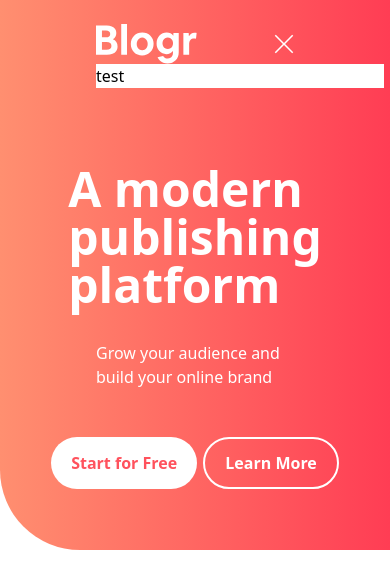
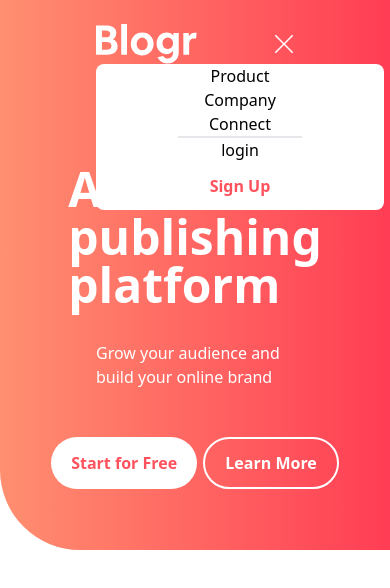
Before and after one commit to Folka2134/blogr, a React (Vite) app: page / in a window 390 px wide. Both pictures are taken after a click on the picture 276 px from the left and 44 px from the top of the page. Shown: the top 588 px of the page. Built offline with nearby package versions, Linux system fonts and the light colour scheme.

Commit message:
updated mobile menu

```diff
--- a/src/App.jsx
+++ b/src/App.jsx
@@ -90,7 +90,71 @@ function App() {
             </div>
           </div>
         </nav>
-        <div className="bg-white w-72 absolute ">test</div>
+        {expandedMenu && (
+          <div className="bg-white w-72 absolute rounded-lg md:hidden">
+            <div className="justify-between w-full items-center flex flex-col">
+              <div className="flex flex-col h-full justify-evenly dropdown relative">
+                <button className="group mx-2">
+                  <div className="text-black">Product</div>
+                  <div className="dropdown-menu absolute bg-white shadow-lg rounded-lg p-5 opacity-0 group-focus:opacity-100 transition-opacity duration-150 pointer-events-none group-focus:pointer-events-auto transform">
+                    <div className="py-2 text-gray-600 hover:text-black font-semibold">
+                      Overview
+                    </div>
+                    <div className="py-2 text-gray-600 hover:text-black font-semibold">
+                      Pricing
+                    </div>
+                    <div className="py-2 text-gray-600 hover:text-black font-semibold">
+                      Marketplace
+                    </div>
+                    <div className="py-2 text-gray-600 hover:text-black font-semibold">
+                      Features
+                    </div>
+                    <div className="py-2 text-gray-600 hover:text-black font-semibold">
+                      Integrations
+                    </div>
+                  </div>
+                </button>
+                <button className="group mx-2">
+                  <div className="text-black">Company</div>
+                  <div className="dropdown-menu absolute bg-white shadow-lg rounded-lg p-5 opacity-0 group-focus:opacity-100 transition-opacity duration-150 pointer-events-none group-focus:pointer-events-auto transform">
+                    <div className="py-2 text-gray-600 hover:text-black font-semibold">
+                      About
+                    </div>
+                    <div className="py-2 text-gray-600 hover:text-black font-semibold">
+                      Team
+                    </div>
+                    <div className="py-2 text-gray-600 hover:text-black font-semibold">
+                      Blog
+                    </div>
+                    <div className="py-2 text-gray-600 hover:text-black font-semibold">
+                      Careers
+                    </div>
+                  </div>
+                </button>
+                <button className="group mx-2">
+                  <div className="text-black">Connect</div>
+                  <div className="dropdown-menu absolute bg-white shadow-lg rounded-lg p-5 opacity-0 group-focus:opacity-100 transition-opacity duration-150 pointer-events-none group-focus:pointer-events-auto transform">
+                    <div className="py-2 text-gray-600 hover:text-black font-semibold">
+                      Contact
+                    </div>
+                    <div className="py-2 text-gray-600 hover:text-black font-semibold">
+                      Newsletter
+                    </div>
+                    <div className="py-2 text-gray-600 hover:text-black font-semibold">
+                      LinkedIn
+                    </div>
+                  </div>
+                </button>
+              </div>
+              <div className="flex flex-col border-t-2">
+                <button className="text-black mx-6 ">login</button>
+                <button className="bg-white hover:bg-[#FF7A85] p-3 px-8 text-[#FF525D] hover:text-white font-semibold rounded-full">
+                  Sign Up
+                </button>
+              </div>
+            </div>
+          </div>
+        )}
         <div className="h-full flex flex-col justify-center items-center">
           <h1 className="text-5xl text-white font-semibold mb-8">
             A modern publishing platform
```
